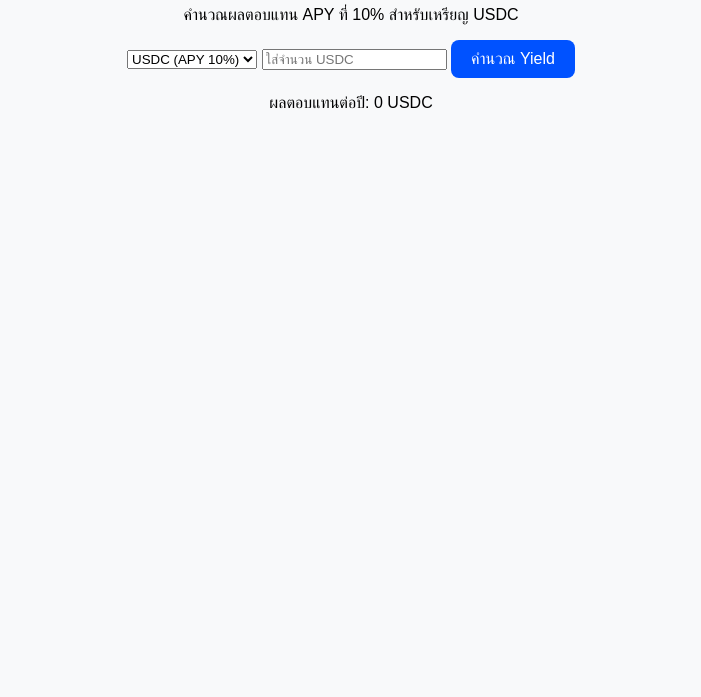
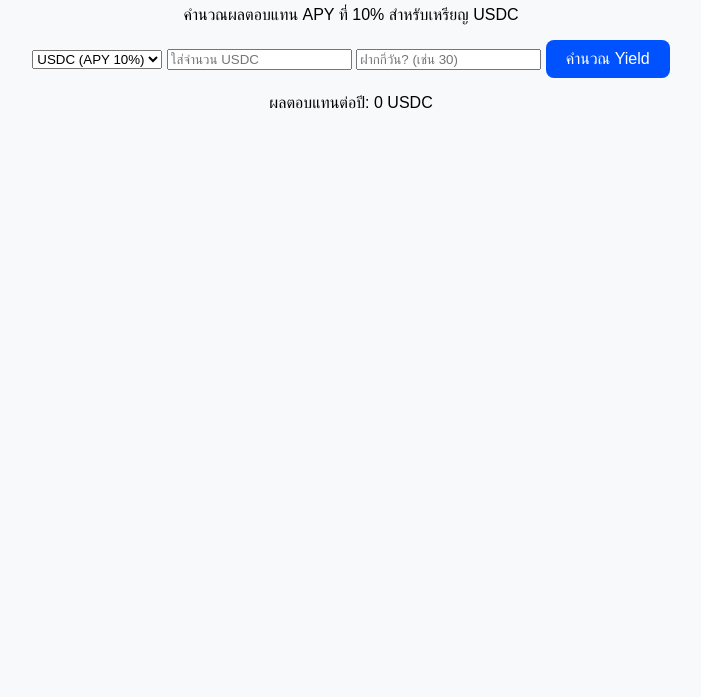
Before and after one commit to Reborn4749/Base-Yield-Calculator, a plain HTML site: page index.html in a window 1280 px wide. Shown: the part 103-800 px from the top of the page, without its empty margins (289-990 px from the left). Drawn offline with Linux system fonts and the light colour scheme.

Commit message:
feat: add staking days input field

```diff
--- a/index.html
+++ b/index.html
@@ -13,6 +13,7 @@
         <option value="cbBTC">cbBTC (APY 5%)</option>
     </select>
     <input type="number" id="usdcAmount" placeholder="ใส่จำนวน USDC">
+    <input type="number" id="stakingDays" placeholder="ฝากกี่วัน? (เช่น 30)">
     <button id="calcBtn">คำนวณ Yield</button>
     <p>ผลตอบแทนต่อปี: <span id="yieldResult">0</span> USDC</p>
     <script src="script.js"></script>
```
